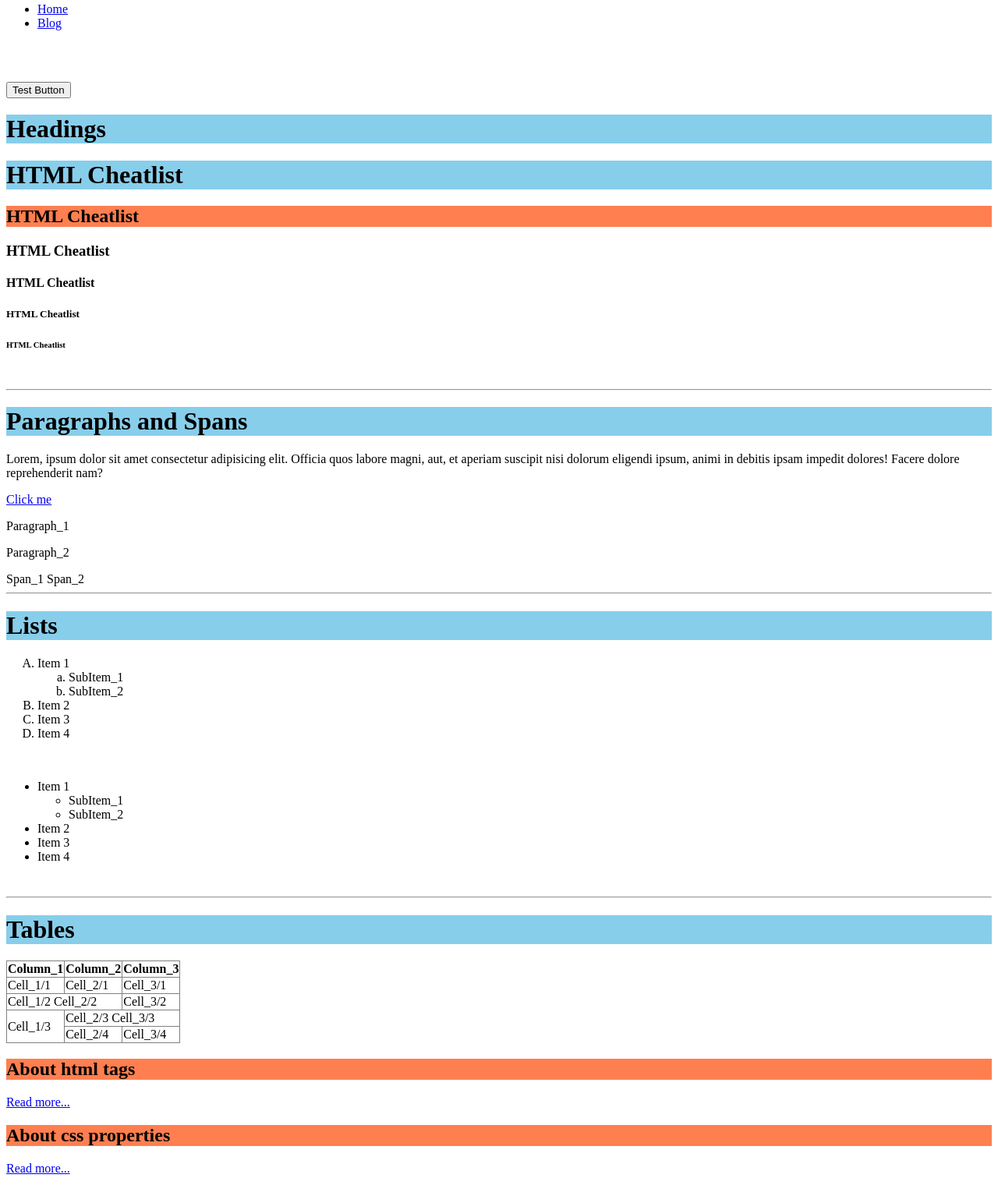
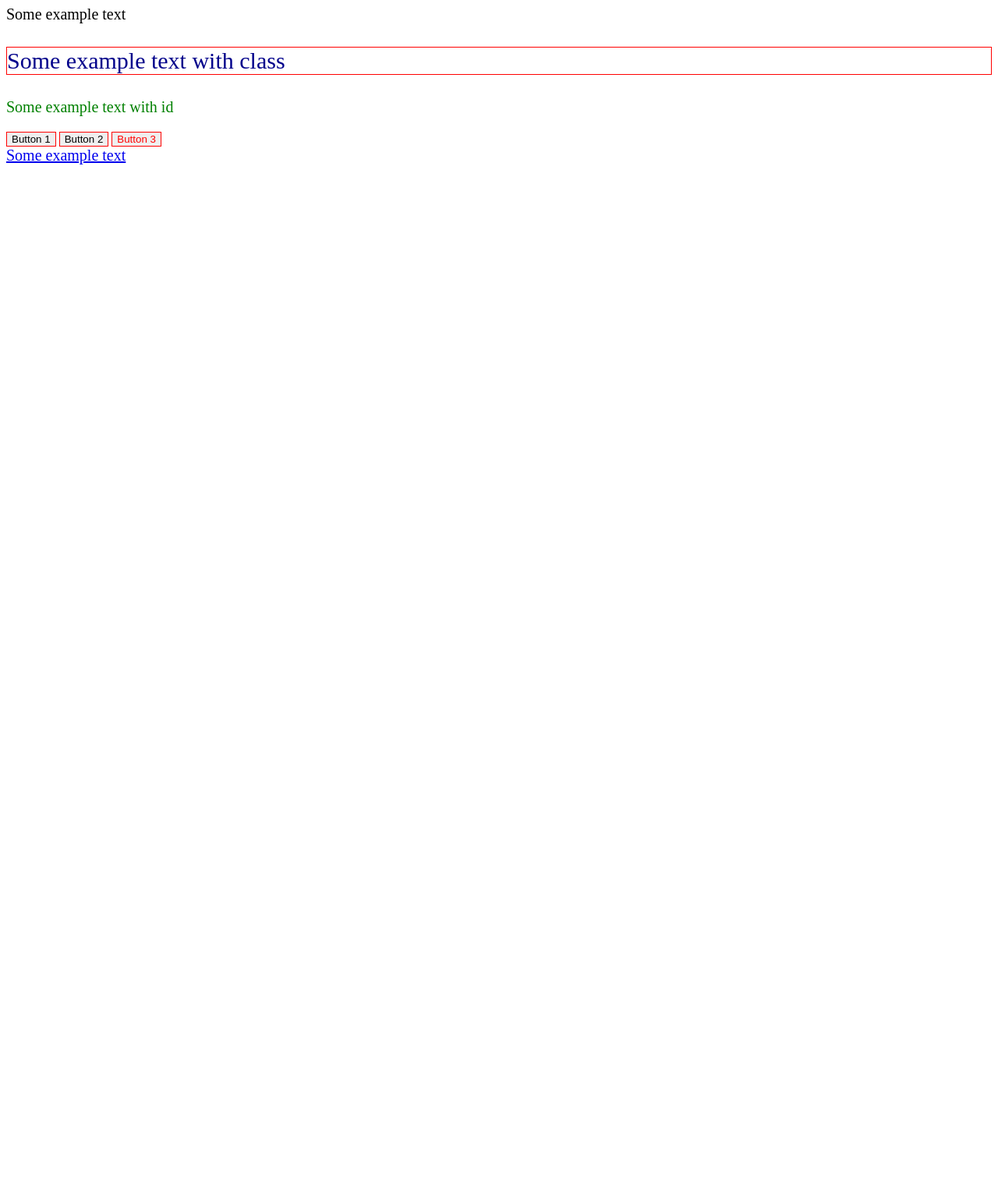
Before and after one commit to dmitrydomanski/webinars_2019, a plain HTML site: page index.html in a window 1280 px wide. Shown: the part 13-1524 px from the top of the page at 78% size. After the commit the page ends 800 px from the top, so only its background shows below. Drawn offline with Linux system fonts and the light colour scheme.

Commit message:
selectors and combinations explained

```diff
--- a/index.html
+++ b/index.html
@@ -10,129 +10,25 @@
     <!-- <script src="main.js" type="module"></script> -->
     <script src="main.js" defer></script>
     <link rel="icon" href="favicon_flower.png" type="image/x-icon">
-    <style>
-        h1 {
-            background: forestgreen
-        }
-    </style>
+
     <link rel="stylesheet" href="styles/main.css">
+    <!-- <style>
+            p {
+                background: forestgreen;
+                font-size: 30px;
+            }
+    </style> -->
+
 </head>
 
 <body>
-    <header>
-        <!-- Navigation -->
-        <nav>
-            <ul>
-                <li><a href="/">Home</a></li>
-                <li><a href="/">Blog</a></li>
-            </ul>
-        </nav>
-    </header>
-    <main>
-
-
-        <!-- Buttons -->
-        <button id="test-button" style="margin-top: 50px">Test Button</button>
-
-        <!-- Hedings -->
-        <h1>Headings</h1>
-        <h1>HTML Cheatlist</h1>
-        <h2>HTML Cheatlist</h2>
-        <h3>HTML Cheatlist</h3>
-        <h4>HTML Cheatlist</h4>
-        <h5>HTML Cheatlist</h5>
-        <h6>HTML Cheatlist</h6>
-
-        <br />
-        <hr />
-        <!-- Paragraph -->
-        <h1>Paragraphs and Spans</h1>
-        <p>Lorem, ipsum dolor sit amet consectetur adipisicing elit. Officia quos labore magni, aut, et aperiam suscipit
-            nisi dolorum eligendi ipsum, animi in debitis ipsam impedit dolores! Facere dolore reprehenderit nam?</p>
-
-        <p><a href="https://www.google.com">Click me</a></p>
-        <p>Paragraph_1</p>
-        <p>Paragraph_2</p>
-        <span>Span_1</span>
-        <span>Span_2</span>
-        <br>
-        <hr />
-        <!-- Lists -->
-        <h1>Lists</h1>
-        <ol type="A">
-            <li>Item 1</li>
-            <ol type="a">
-                <li>SubItem_1</li>
-                <li>SubItem_2</li>
-            </ol>
-            <li>Item 2</li>
-            <li>Item 3</li>
-            <li>Item 4</li>
-        </ol>
-        <br>
-        <ul>
-            <li>Item 1</li>
-            <ul>
-                <li>SubItem_1</li>
-                <li>SubItem_2</li>
-            </ul>
-            <li>Item 2</li>
-            <li>Item 3</li>
-            <li>Item 4</li>
-        </ul>
-        <br>
-        <hr />
-        <!-- Tables -->
-        <h1>Tables</h1>
-        <table border="1" style="border-collapse: collapse">
-            <thead>
-                <tr>
-                    <th>Column_1</th>
-                    <th>Column_2</th>
-                    <th>Column_3</th>
-                </tr>
-            </thead>
-            <tbody>
-                <tr>
-                    <td>Cell_1/1</td>
-                    <td>Cell_2/1</td>
-                    <td>Cell_3/1</td>
-                </tr>
-                <tr>
-                    <td colspan="2">Cell_1/2 Cell_2/2</td>
-                    <!-- <td></td> -->
-                    <td>Cell_3/2</td>
-                </tr>
-                <tr>
-                    <td rowspan="2">Cell_1/3</td>
-                    <td colspan="2">Cell_2/3 Cell_3/3</td>
-                </tr>
-                <tr>
-                    <!-- <td>Cell_1/4</td> -->
-                    <td>Cell_2/4</td>
-                    <td>Cell_3/4</td>
-                </tr>
-            </tbody>
-        </table>
-
-        <!-- Container tags -->
-        <article>
-            <h2>About html tags</h2>
-            <a href="http://google.com">Read more...</a>
-        </article>
-        <article>
-            <h2>About css properties</h2>
-            <a href="http://google.com">Read more...</a>
-        </article>
-        <section></section>
-        <div></div>
-    </main>
-    <footer>
-       <p>Copyright@2019</p>
-    </footer>
-
-    <!-- Bottom margin -->
-    <!-- <div style="margin-top: 500px"></div> -->
+  <p>Some example text</p>
+  <p class="danger example">Some example text with class</p>
+  <p id="example">Some example text with id</p>
+  <button class="danger">Button 1</button>
+  <button class="danger">Button 2</button>
+  <button class="danger" id="extreme">Button 3</button>
+  <a href="https://google.com">Some example text</a>
 </body>
 
 </html>
--- a/main.js
+++ b/main.js
@@ -1,5 +1,5 @@
 // alert('Main.js is working')
 
-const testButton = document.querySelector('#test-button')
+const testButton = document.querySelector('#extreme')
 console.log(testButton)
 testButton.addEventListener('click', () => console.log('Test button clicked'))
--- a/styles/main.css
+++ b/styles/main.css
@@ -1,16 +1,31 @@
-h1 {
-    background: skyblue;
-}
-h2 {
-    background: coral;
+p, a {
+    font-size: 20px;
 }
 
-footer {
-    margin-top: 300px;
+a {
+    display: block;
 }
 
-@media screen and (min-width: 320px) and (max-width: 480px) {
-    h1 {
-        background: crimson;
-    }
-  }
+.danger.example {
+    font-size: 30px;
+}
+
+p#extreme {
+    font-size: 24px;
+}
+
+.example {
+    color: darkblue;
+}
+
+#example {
+    color: green;
+}
+
+.danger {
+    border: solid 1px red;
+}
+
+#extreme {
+    color: red;
+}
```
